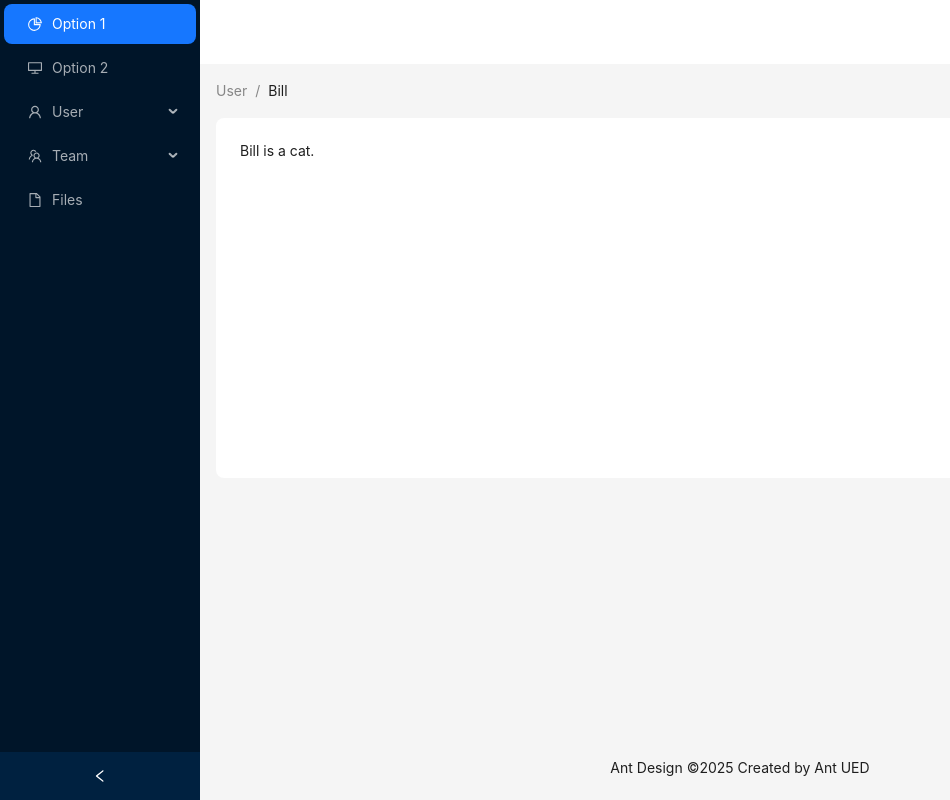
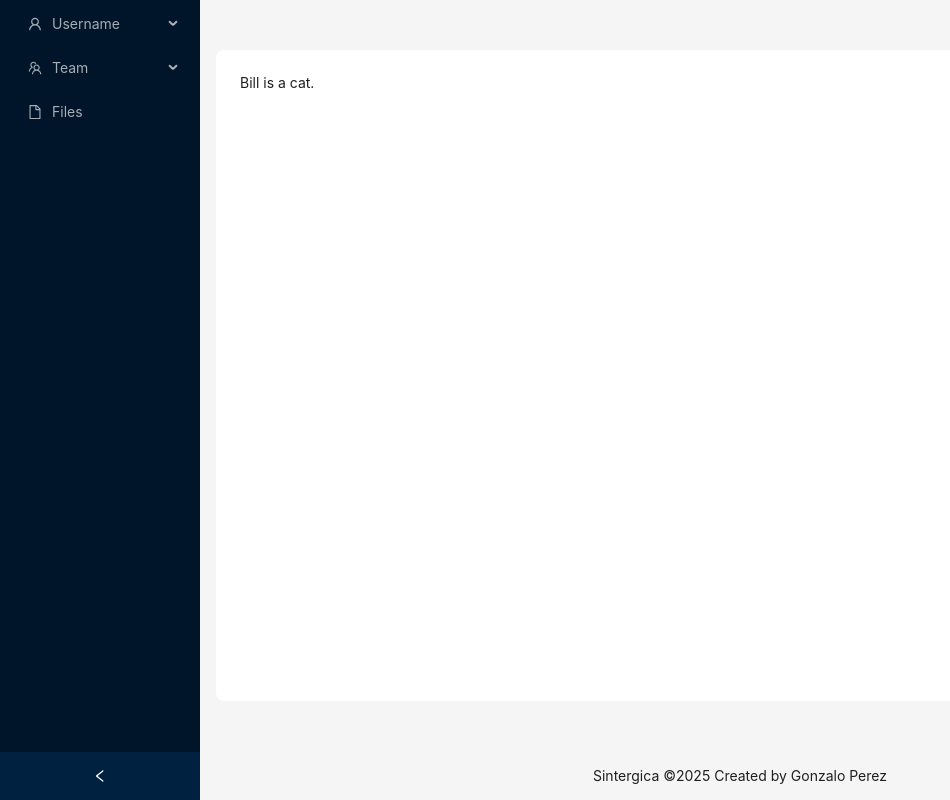
Before and after one commit to SintergicaAI/Sistema-de-administrador, a React (Vite) app: page / in a window 1280 px wide. Shown: the whole page, without its empty margins (0-950 px from the left). Built offline with nearby package versions, Linux system fonts and the light colour scheme.

Commit message:
Cambiamos estilos visuales de Login y de Home

```diff
--- a/src/App.tsx
+++ b/src/App.tsx
@@ -1,5 +1,4 @@
 import {Outlet} from "react-router-dom";
-import "./styles/main.css";
 
 function App() {
   return (
--- a/src/Home.tsx
+++ b/src/Home.tsx
@@ -1,8 +1,8 @@
-import { Layout,Menu,theme,Breadcrumb } from "antd";
+import { Layout,Menu,theme } from "antd";
 import {MenuProps} from "antd";
 import {useState} from "react";
-import {DesktopOutlined, FileOutlined,PieChartOutlined,TeamOutlined,UserOutlined} from "@ant-design/icons";
-const {Header,Content,Footer,Sider} = Layout;
+import { FileOutlined,TeamOutlined,UserOutlined} from "@ant-design/icons";
+const {Content,Footer,Sider} = Layout;
 
 type MenuItem = Required<MenuProps>['items'][number];
 
@@ -21,12 +21,8 @@ function getItem(
 }
 
 const items: MenuItem[] = [
-    getItem('Option 1', '1', <PieChartOutlined />),
-    getItem('Option 2', '2', <DesktopOutlined />),
-    getItem('User', 'sub1', <UserOutlined />, [
-        getItem('Tom', '3'),
-        getItem('Bill', '4'),
-        getItem('Alex', '5'),
+    getItem('Username', 'sub1', <UserOutlined />, [
+        getItem('Information', '3'),
     ]),
     getItem('Team', 'sub2', <TeamOutlined />, [getItem('Team 1', '6'), getItem('Team 2', '8')]),
     getItem('Files', '9', <FileOutlined />),
@@ -46,16 +42,12 @@ export const Home =  () =>{
                 <Menu theme="dark" defaultSelectedKeys={['1']} mode="inline" items={items} />
             </Sider>
             <Layout>
-                <Header style={{ padding: 0, background: colorBgContainer }} />
-                <Content style={{ margin: '0 16px' }}>
-                    <Breadcrumb style={{ margin: '16px 0' }}>
-                        <Breadcrumb.Item>User</Breadcrumb.Item>
-                        <Breadcrumb.Item>Bill</Breadcrumb.Item>
-                    </Breadcrumb>
+                {/*<Header style={{ padding: 0, background: colorBgContainer }} />*/}
+                <Content style={{ margin: '50px 16px' }}>
                     <div
                         style={{
                             padding: 24,
-                            minHeight: 360,
+                            minHeight: "100%",
                             background: colorBgContainer,
                             borderRadius: borderRadiusLG,
                         }}
@@ -63,8 +55,8 @@ export const Home =  () =>{
                         Bill is a cat.
                     </div>
                 </Content>
-                <Footer style={{ textAlign: 'center' }}>
-                    Ant Design ©{new Date().getFullYear()} Created by Ant UED
+                <Footer style={{ textAlign: 'center', padding:"1rem" }}>
+                    Sintergica ©{new Date().getFullYear()} Created by Gonzalo Perez
                 </Footer>
             </Layout>
         </Layout>
--- a/src/Login.tsx
+++ b/src/Login.tsx
@@ -2,7 +2,7 @@ import type { FormProps } from 'antd';
 import {useState} from "react";
 import {useNavigate} from "react-router";
 import { Button, Form, Input} from 'antd';
-import "./styles/login.css";
+
 
 /*Url del servidor*/
 const serverUrl:string = "http://192.168.3.245:8080/";
@@ -73,23 +73,21 @@ function Login(){
             /*Comprobar el resultado del backend*/
             if(result.exitoso){
 
-
-
                 /*Guardar en el local storage*/
                 let token = result.token;
                 localStorage.setItem("usuario",JSON.stringify({correo,token}));
 
+
+                console.log(result);
+
                 /*Redirigir a Home*/
-                navigation("/home")
-
+                navigation("/")
+                return;
 
                 /*let listaUsuarios = await obtenerListaUsuarios(result.token);
                 console.log(listaUsuarios);*/
             }
-            else{
-                /*Mostrar mensaje de error*/
-            }
-            console.log(result);
+
         }catch(err){
             console.log(err);
         }
--- a/src/main.tsx
+++ b/src/main.tsx
@@ -5,11 +5,19 @@ import App from './App.tsx'
 import {Home} from "./Home.tsx";
 import {AuthLayout} from "./AuthLayout.tsx";
 import Login from "./Login.tsx";
+import {ConfigProvider} from "antd";
 import "./styles/main.css";
 
 createRoot(document.getElementById('root')!).render(
   <StrictMode>
       <BrowserRouter>
+          <ConfigProvider theme={{
+              token: {
+                  colorPrimary: "#01FAF5",
+
+              }
+          }}>
+
           <Routes>
               <Route path="/" element={<App />}>
                 <Route index element={<Home/>} />
@@ -18,6 +26,7 @@ createRoot(document.getElementById('root')!).render(
                   <Route path="/login" element={<Login/>}/>
               </Route>
           </Routes>
+          </ConfigProvider>
       </BrowserRouter>
   </StrictMode>,
 )
--- a/src/styles/main.css
+++ b/src/styles/main.css
@@ -1,12 +1,13 @@
 /*General styles*/
 
 :root{
-    --primary: #91caff;
+    --c_primary: hsl(209, 100%, 78%);
+    --c_secundary:#15171A;
 }
 *{
     box-sizing: border-box;
 }
 body{
-    background-color: var(--primary);
+    background-color: var(--c_secundary);
     margin: 0;
 }
```
